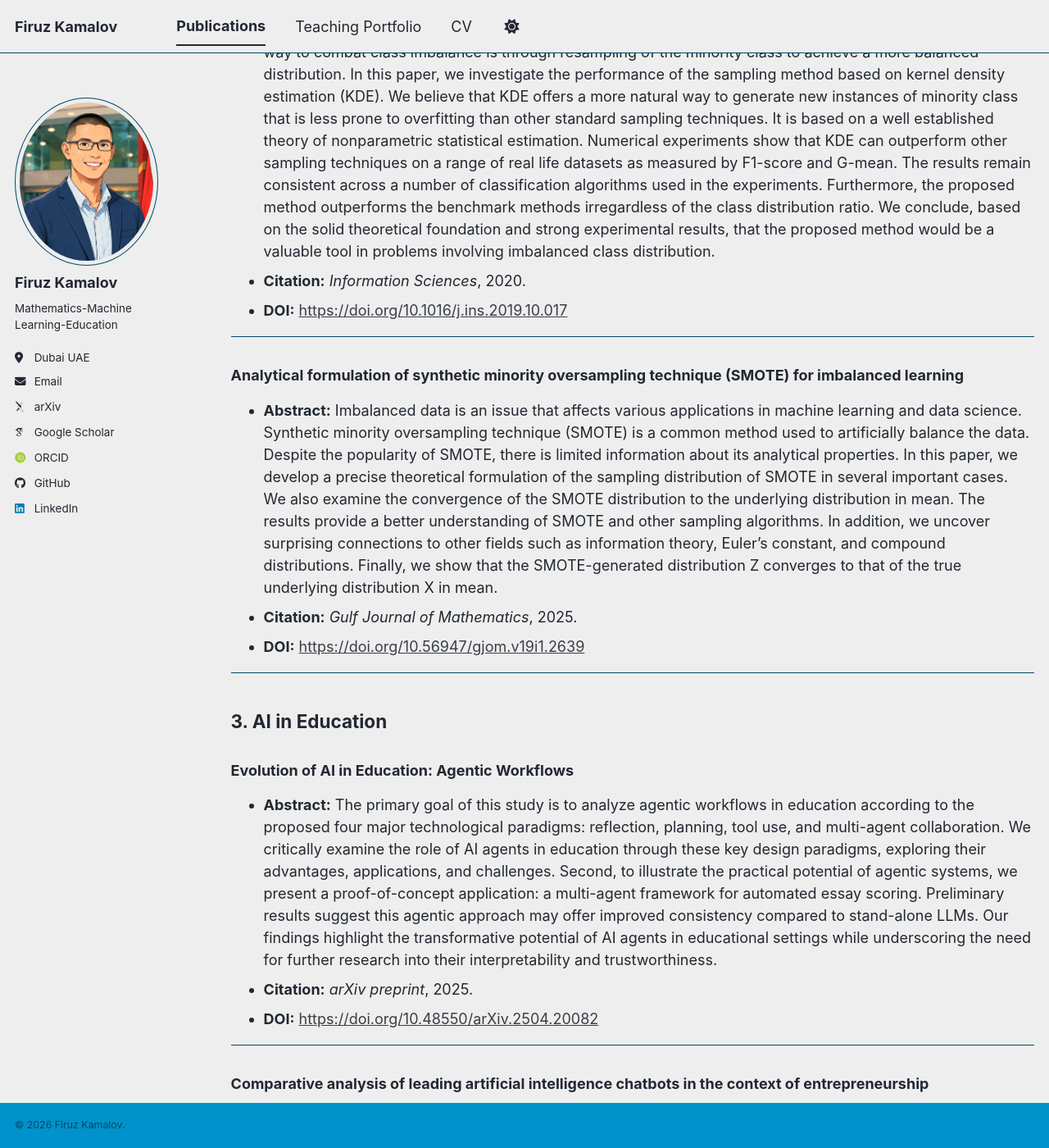
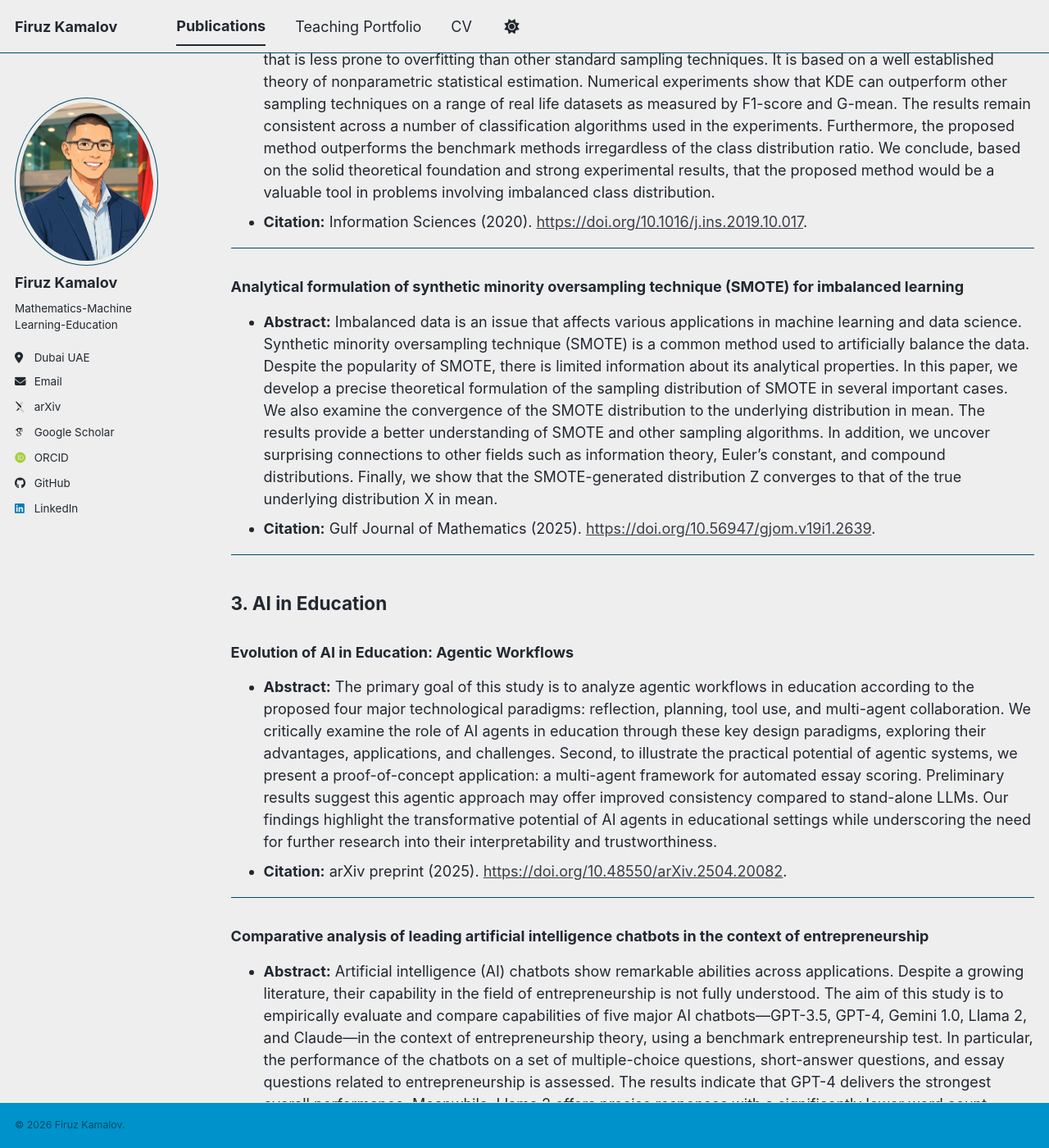
Before and after one commit to firuz-kamalov/firuz-kamalov.github.io, a Jekyll site: the page built from _pages/publications.md, in a window 1280 px wide and 1400 px high, scrolled down 1199 px. Shown: the whole window at 82% size. Built offline with Jekyll 4.4.1, drawn with Linux system fonts in a browser that asks for light colours; some web fonts are replaced; a script bundle is joined from its source files by our own code; library files that are not in the unit come from our copies; some of the changed text lies outside the part shown.

Commit message:
Update publications.md

```diff
--- a/_pages/publications.md
+++ b/_pages/publications.md
@@ -11,15 +11,13 @@ author_profile: true
 
 ### Path-sampled integrated gradients
 *   **Abstract:** We introduce path-sampled integrated gradients (PS-IG), a framework that generalizes feature attribution by computing the expected value over baselines sampled along the linear interpolation path. We prove that PS-IG is mathematically equivalent to path-weighted integrated gradients, provided the weighting function matches the cumulative distribution function of the sampling density. This equivalence allows the stochastic expectation to be evaluated via a deterministic Riemann sum, improving the error convergence rate from O(m-1/2) to O(m-1) for smooth models. Furthermore, we demonstrate analytically that PS-IG functions as a variance-reducing filter against gradient noise---strictly lowering attribution variance by a factor of 1/3 under uniform sampling - while preserving key axiomatic properties such as linearity and implementation invariance.
-*   **Citation:** *Gulf Journal of Mathematics*, 2026.
-*   **DOI:** [https://doi.org/10.56947/gjom.v22i1.4141](https://doi.org/10.56947/gjom.v22i1.4141)
+*   **Citation:** Gulf Journal of Mathematics (2026). [https://doi.org/10.56947/gjom.v22i1.4141](https://doi.org/10.56947/gjom.v22i1.4141).
 
 ---
 
 ### Path-Weighted Integrated Gradients for Interpretable Dementia Classification
 *   **Abstract:** Integrated Gradients (IG) is a widely used attribution method in explainable artificial intelligence (XAI). In this paper, we introduce Path-Weighted Integrated Gradients (PWIG), a generalization of IG that incorporates a customizable weighting function into the attribution integral. This modification allows for targeted emphasis along different segments of the path between a baseline and the input, enabling improved interpretability, noise mitigation, and the detection of path-dependent feature relevance. We establish its theoretical properties and illustrate its utility through experiments on a dementia classification task using the OASIS-1 MRI dataset. Attribution maps generated by PWIG highlight clinically meaningful brain regions associated with various stages of dementia, providing users with sharp and stable explanations. The results suggest that PWIG offers a flexible and theoretically grounded approach for enhancing attribution quality in complex predictive models.
-*   **Citation:** *arXiv preprint*, 2025.
-*   **DOI:** [https://doi.org/10.48550/arXiv.2509.17491](https://doi.org/10.48550/arXiv.2509.17491)
+*   **Citation:** arXiv preprint (2025). [https://doi.org/10.48550/arXiv.2509.17491](https://doi.org/10.48550/arXiv.2509.17491).
 
 ---
 
@@ -27,15 +25,13 @@ author_profile: true
 
 ### Kernel density estimation based sampling for imbalanced class distribution
 *   **Abstract:** Imbalanced response variable distribution is a common occurrence in data science. In fields such as fraud detection, medical diagnostics, system intrusion detection and many others where abnormal behavior is rarely observed the data under study often features disproportionate target class distribution. One common way to combat class imbalance is through resampling of the minority class to achieve a more balanced distribution. In this paper, we investigate the performance of the sampling method based on kernel density estimation (KDE). We believe that KDE offers a more natural way to generate new instances of minority class that is less prone to overfitting than other standard sampling techniques. It is based on a well established theory of nonparametric statistical estimation. Numerical experiments show that KDE can outperform other sampling techniques on a range of real life datasets as measured by F1-score and G-mean. The results remain consistent across a number of classification algorithms used in the experiments. Furthermore, the proposed method outperforms the benchmark methods irregardless of the class distribution ratio. We conclude, based on the solid theoretical foundation and strong experimental results, that the proposed method would be a valuable tool in problems involving imbalanced class distribution.
-*   **Citation:** *Information Sciences*, 2020.
-*   **DOI:** [https://doi.org/10.1016/j.ins.2019.10.017](https://doi.org/10.1016/j.ins.2019.10.017)
+*   **Citation:** Information Sciences (2020). [https://doi.org/10.1016/j.ins.2019.10.017](https://doi.org/10.1016/j.ins.2019.10.017).
 
 ---
 
 ### Analytical formulation of synthetic minority oversampling technique (SMOTE) for imbalanced learning
 *   **Abstract:** Imbalanced data is an issue that affects various applications in machine learning and data science. Synthetic minority oversampling technique (SMOTE) is a common method used to artificially balance the data. Despite the popularity of SMOTE, there is limited information about its analytical properties. In this paper, we develop a precise theoretical formulation of the sampling distribution of SMOTE in several important cases. We also examine the convergence of the SMOTE distribution to the underlying distribution in mean. The results provide a better understanding of SMOTE and other sampling algorithms. In addition, we uncover surprising connections to other fields such as information theory, Euler's constant, and compound distributions. Finally, we show that the SMOTE-generated distribution Z converges to that of the true underlying distribution X in mean.
-*   **Citation:** *Gulf Journal of Mathematics*, 2025.
-*   **DOI:** [https://doi.org/10.56947/gjom.v19i1.2639](https://doi.org/10.56947/gjom.v19i1.2639)
+*   **Citation:** Gulf Journal of Mathematics (2025). [https://doi.org/10.56947/gjom.v19i1.2639](https://doi.org/10.56947/gjom.v19i1.2639).
 
 ---
 
@@ -43,12 +39,10 @@ author_profile: true
 
 ### Evolution of AI in Education: Agentic Workflows
 *   **Abstract:** The primary goal of this study is to analyze agentic workflows in education according to the proposed four major technological paradigms: reflection, planning, tool use, and multi-agent collaboration. We critically examine the role of AI agents in education through these key design paradigms, exploring their advantages, applications, and challenges. Second, to illustrate the practical potential of agentic systems, we present a proof-of-concept application: a multi-agent framework for automated essay scoring. Preliminary results suggest this agentic approach may offer improved consistency compared to stand-alone LLMs. Our findings highlight the transformative potential of AI agents in educational settings while underscoring the need for further research into their interpretability and trustworthiness.
-*   **Citation:** *arXiv preprint*, 2025.
-*   **DOI:** [https://doi.org/10.48550/arXiv.2504.20082](https://doi.org/10.48550/arXiv.2504.20082)
+*   **Citation:** arXiv preprint (2025). [https://doi.org/10.48550/arXiv.2504.20082](https://doi.org/10.48550/arXiv.2504.20082).
 
 ---
 
 ### Comparative analysis of leading artificial intelligence chatbots in the context of entrepreneurship
 *   **Abstract:** Artificial intelligence (AI) chatbots show remarkable abilities across applications. Despite a growing literature, their capability in the field of entrepreneurship is not fully understood. The aim of this study is to empirically evaluate and compare capabilities of five major AI chatbots—GPT-3.5, GPT-4, Gemini 1.0, Llama 2, and Claude—in the context of entrepreneurship theory, using a benchmark entrepreneurship test. In particular, the performance of the chatbots on a set of multiple-choice questions, short-answer questions, and essay questions related to entrepreneurship is assessed. The results indicate that GPT-4 delivers the strongest overall performance. Meanwhile, Llama 2 offers precise responses with a significantly lower word count compared to the GPT models. Although chatbots do not always provide correct or precise answers to questions or complex prompts, they still prove to be valuable analytical tools for entrepreneurs. While the study offers compelling insights into chatbots’ grasp of entrepreneurship concepts, the findings are somewhat limited by the scarce availability of data.
-*   **Citation:** *Journal of Innovation and Entrepreneurship*, 2025.
-*   **DOI:** [https://doi.org/10.1186/s13731-025-00527-3](https://doi.org/10.1186/s13731-025-00527-3)
+*   **Citation:** Journal of Innovation and Entrepreneurship (2025). [https://doi.org/10.1186/s13731-025-00527-3](https://doi.org/10.1186/s13731-025-00527-3).
```
